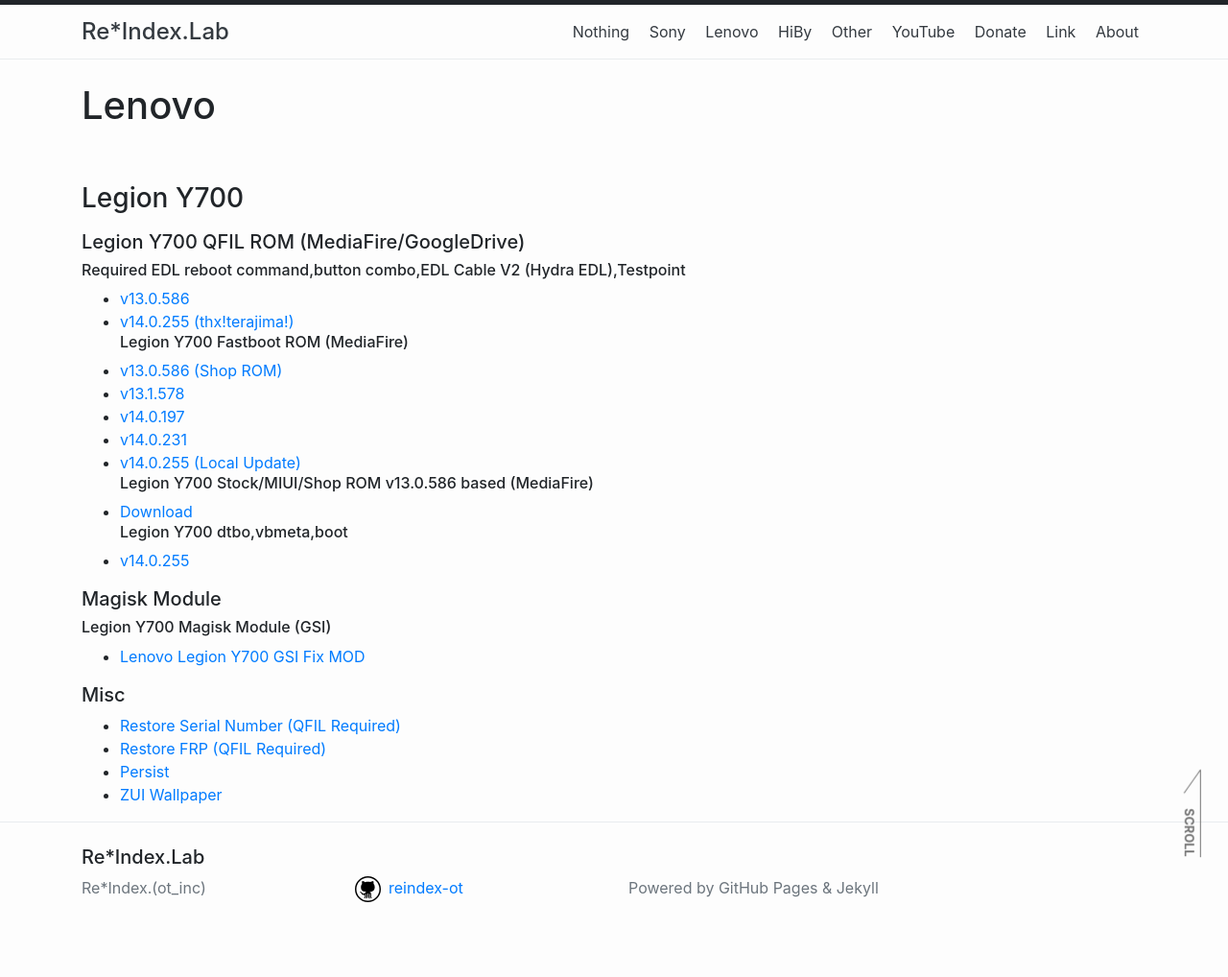
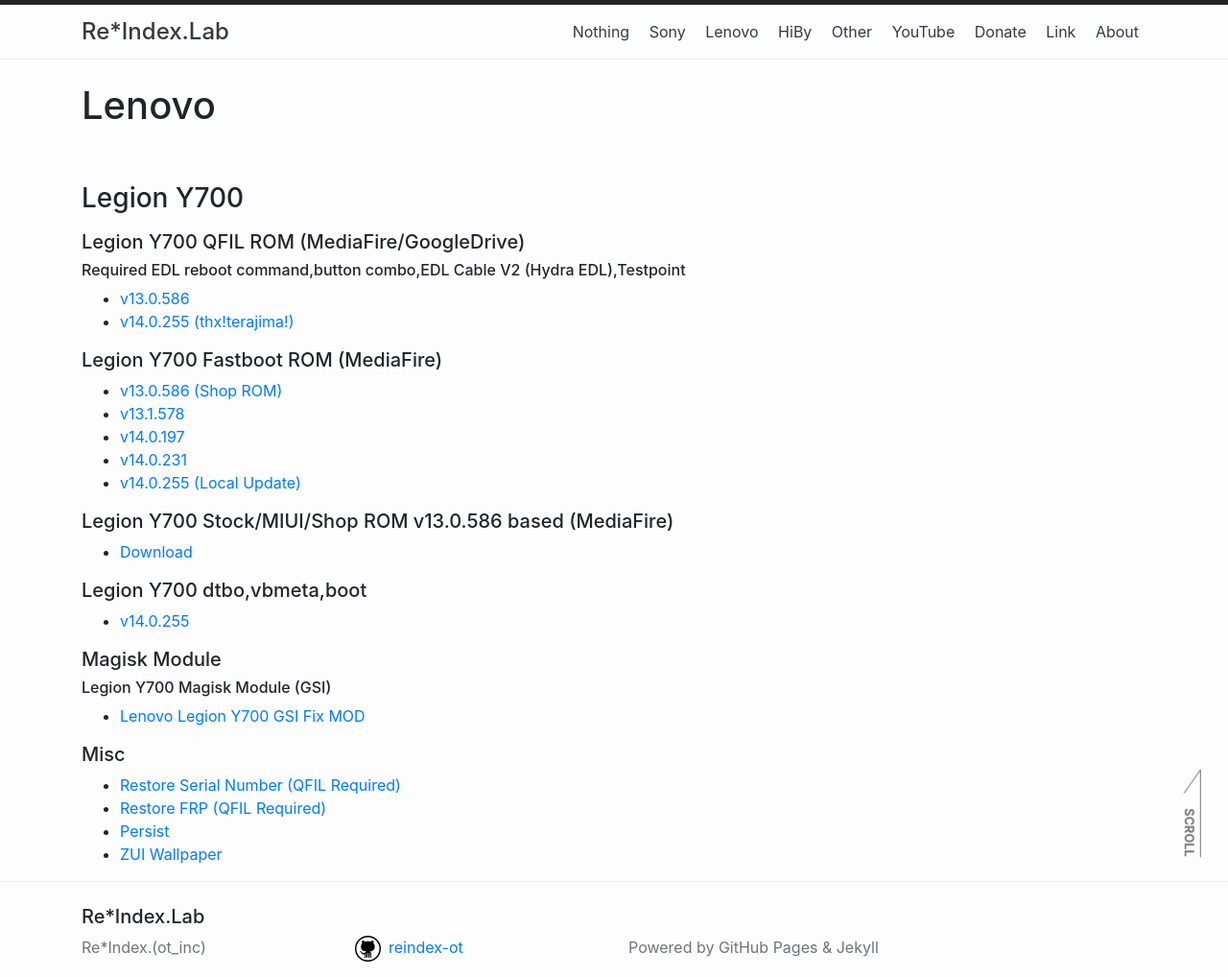
Before and after one commit to reindex-ot/reindex-ot.github.io, a Jekyll site: the page built from lenovo.md, in a window 1280 px wide. Shown: the whole page at 96% size. Built offline with Jekyll 4.4.1, drawn with Linux system fonts in a browser that asks for light colours; before the commit the page ends 956 px from its top, so only the background shows below that.

```diff
--- a/lenovo.md
+++ b/lenovo.md
@@ -9,15 +9,21 @@ permalink: /lenovo/
 ###### Required EDL reboot command,button combo,EDL Cable V2 (Hydra EDL),Testpoint
 - [v13.0.586](https://www.mediafire.com/file/dwu5qmb59hu6dk0/LEGION_Stock_EDL.7z/)<br>
 - [v14.0.255 (thx!terajima!)](https://drive.google.com/file/d/1o09kref9SRXpE8E9J49ZZBGjm1k-ebuR/view?usp=share_link)<br>
-###### Legion Y700 Fastboot ROM (MediaFire)
+
+
+##### Legion Y700 Fastboot ROM (MediaFire)
 - [v13.0.586 (Shop ROM)](https://www.mediafire.com/file/deevf55yizd667m/LEGION_Y700_ShopROM_13.0.586.7z/)<br>
 - [v13.1.578](https://www.mediafire.com/file/wyq924hz13bj5s8/LEGION_Y700_StockROM_13.1.578.7z/)<br>
 - [v14.0.197](https://www.mediafire.com/file/9mg5gphdpv363e3/LEGION_Y700_StockROM_14.0.197.7z/)<br>
 - [v14.0.231](https://www.mediafire.com/file/gojkcrdm6q1zr49/LEGION_Y700_StockROM_14.0.231.7z/)<br>
 - [v14.0.255 (Local Update)](https://www.mediafire.com/file/nzidr5w3kf70wq6/update_Legion_Y700_v14.0.255.zip/file)<br>
-###### Legion Y700 Stock/MIUI/Shop ROM v13.0.586 based (MediaFire)
+
+
+##### Legion Y700 Stock/MIUI/Shop ROM v13.0.586 based (MediaFire)
 - [Download](https://www.mediafire.com/file/xs0zj9nnmen5i7j/Y700_v13.0.586_ROM.7z/)<br>
-###### Legion Y700 dtbo,vbmeta,boot
+
+
+##### Legion Y700 dtbo,vbmeta,boot
 - [v14.0.255](https://www.mediafire.com/file/ri36vf0s50v7miw/Legion_Y700_v14.0.255_boot%252Cdtbo.vbmeta.7z/file)
 
 ##### Magisk Module
```
